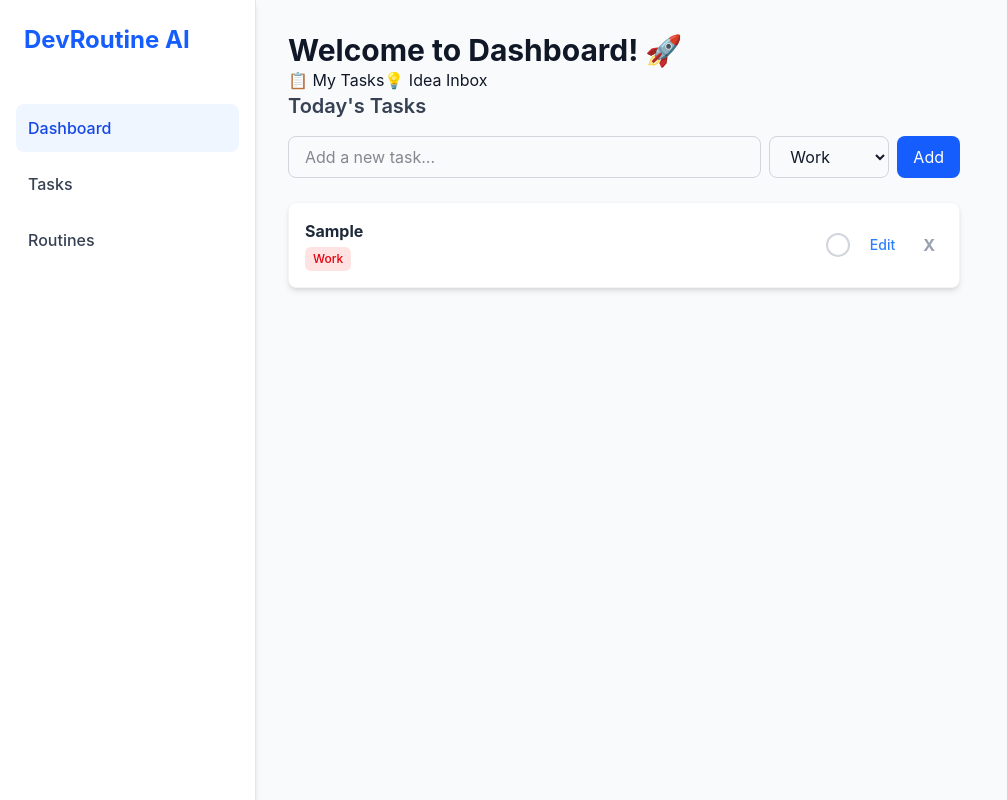
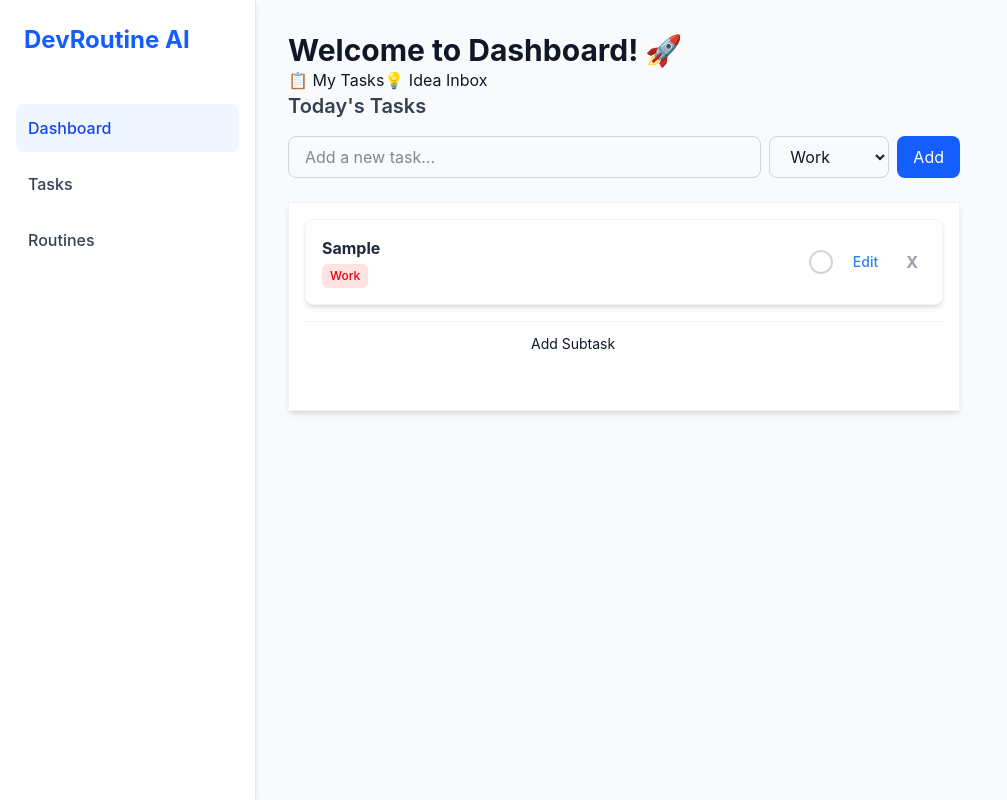
Before and after one commit to jacob4521/dev-routine-app, a React (Vite) app: page / in a window 1280 px wide. Both pictures are taken after typing "Sample" into the empty fields and a click on the button "Add". Shown: the whole page, without its empty margins (0-1007 px from the left). Built offline with nearby package versions, Linux system fonts and the light colour scheme.

Commit message:
Add subtask management to TaskCard component

```diff
--- a/src/App.jsx
+++ b/src/App.jsx
@@ -17,9 +17,9 @@ function App() {
 
   const [newIdeaTitle, setNewIdeaTitle] = useState("");
 
+  const [newTaskTitle, setNewTaskTitle] = useState("");
+
   const [activeTab, setActiveTab] = useState("tasks");
-
-  const [newTaskTitle, setNewTaskTitle] = useState("");
 
   const [newTaskCategory, setNewTaskCategory] = useState("Work");
 
@@ -46,6 +46,7 @@ function App() {
       title: newTaskTitle,
       category: newTaskCategory,
       completed: false,
+      subTasks: [],
     };
 
     setTasks([newTask, ...tasks]);
@@ -91,6 +92,54 @@ function App() {
     setInboxIdeas([newIdea, ...inboxIdeas]);
     setNewIdeaTitle("");
   };
+
+  const handlePlanIdea = (idea) => {
+    setNewTaskTitle(idea.title);
+    setActiveTab("tasks");
+
+    const remainingIdeas = inboxIdeas.filter((item) => item.id !== idea.id);
+    setInboxIdeas(remainingIdeas);
+  };
+
+  const handleAddSubTask = (taskId, subTaskTitle) => {
+    if (subTaskTitle === "") return;
+
+    const updateTasks = tasks.map((task) => {
+      if (task.id === taskId) {
+        return {
+          ...task,
+          subTasks: [
+            ...task.subTasks,
+            {
+              id: Date.now(),
+              title: subTaskTitle,
+              completed: false,
+            },
+          ],
+        };
+      }
+      return task;
+    });
+    setTasks(updateTasks);
+  };
+
+  const toggleSubTaskDone = (taskId, subTaskId) => {
+    const updatedTasks = tasks.map((task) => {
+      if (task.id === taskId) {
+        const updatedSubTasks = task.subTasks.map((subTask) => {
+          if (subTask.id === subTaskId) {
+            return { ...subTask, completed: !subTask.completed };
+          }
+          return subTask;
+        });
+        return { ...task, subTasks: updatedSubTasks };
+      }
+      return task;
+    });
+
+    setTasks(updatedTasks);
+  };
+
   return (
     <MainLayout>
       {/* මේ පහළින් තියෙන ටික තමයි අර MainLayout එකේ 'children' විදිහට යන්නේ */}
@@ -159,6 +208,9 @@ function App() {
                     onDelete={deleteTask}
                     onUpdate={updateTask}
                     categoryColors={categoryColors[task.category]}
+                    handleAddSubTask={handleAddSubTask}
+                    subTasks={task.subTasks}
+                    toggleSubTaskDone={toggleSubTaskDone}
                   />
                 ))
               )}
@@ -176,7 +228,10 @@ function App() {
             <button onClick={() => handleAddIdea(newIdeaTitle)}>Add</button>
 
             {inboxIdeas.map((idea) => (
-              <div key={idea.id}>{idea.title}</div>
+              <div key={idea.id}>
+                {idea.title}
+                <button onClick={() => handlePlanIdea(idea)}>Plan Idea</button>
+              </div>
             ))}
           </div>
         )}
--- a/src/components/TaskCard.jsx
+++ b/src/components/TaskCard.jsx
@@ -9,9 +9,13 @@ const TaskCard = ({
   onDelete,
   onUpdate,
   categoryColors,
+  handleAddSubTask,
+  subTasks,
+  toggleSubTaskDone,
 }) => {
   const [isEditing, setIsEditing] = useState(false);
   const [newTitle, setNewTitle] = useState(title);
+  const [subTaskTitle, setSubTaskTitle] = useState("");
 
   const handleSave = () => {
     onUpdate(id, newTitle);
@@ -19,6 +23,7 @@ const TaskCard = ({
   };
 
   return (
+    <div className="bg-white p-4 shadow-md border border-gray-100 flex flex-col gap-4">
       <div className="bg-white p-4 rounded-lg shadow-md flex justify-between items-center border border-gray-100">
         <div>
           {isEditing ? (
@@ -69,6 +74,43 @@ const TaskCard = ({
           </button>
         </div>
       </div>
+
+      <div className="border-t border-gray-100 pt-3 text-sm">
+        <div className="flex gap-2 mb-3">
+          <input
+            type="text"
+            value={subTaskTitle}
+            onChange={(e) => setSubTaskTitle(e.target.value)}
+          />
+          <button
+            onClick={() => {
+              handleAddSubTask(id, subTaskTitle);
+              setSubTaskTitle("");
+            }}
+          >
+            Add Subtask
+          </button>
+        </div>
+      </div>
+
+      <ul className="space-y-2 mt-3">
+        {subTasks?.map((subTask) => (
+          <li
+            key={subTask.id}
+            className="flex items-center gap-2 text-sm text-gray-600"
+          >
+            <input
+              type="checkbox"
+              checked={subTask.completed}
+              onChange={() => toggleSubTaskDone(id, subTask.id)}
+              className="cursor-pointer w-4 h-4 text-blue-600 rounded border-gray-600 focus:ring-blue-500"
+            />
+
+            <span className={`${subTask.completed ? "line-through text-gray-400" : ""}`}>{subTask.title}</span>
+          </li>
+        ))}
+      </ul>
+    </div>
   );
 };
 
```
Lines whose indentation alone changed are shown as unchanged.
